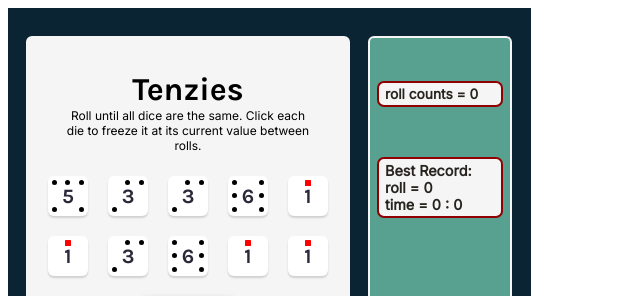
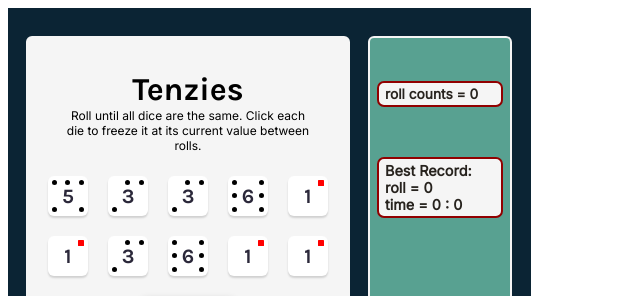
Before and after one commit to vivaldi412/Tenzies-app, a React (Vite) app: page / in a window 1280 px wide. Shown: the top 296 px of the page, without its empty margins (0-640 px from the left). Built offline with nearby package versions, Linux system fonts and the light colour scheme.

Commit message:
hold btn pos 1

```diff
--- a/src/index.css
+++ b/src/index.css
@@ -99,6 +99,8 @@ p {
 
   box-shadow: 0px 2px 2px rgba(0, 0, 0, 0.15);
   cursor: pointer;
+  position: relative;
+
 }
 
 
@@ -266,7 +268,7 @@ p {
   border-radius: 50%;
 }
 #dotN7 {
-  grid-area: p2;
+  grid-area: p3;
   width: 6px;
   height: 6px;
   background-color: #ff0000;
```
Also changed, not shown: components/Dice.tsx (+0 -10 lines).
